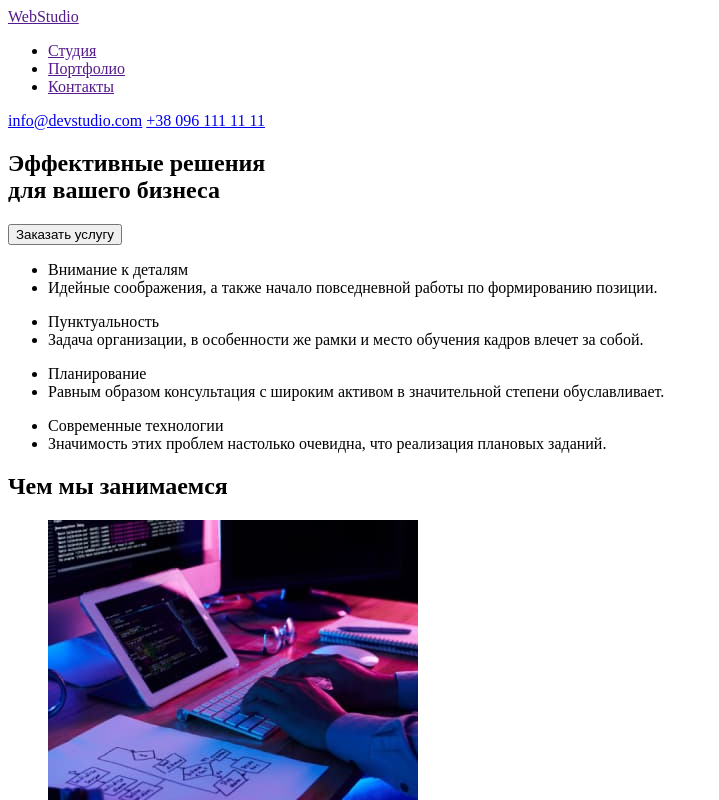
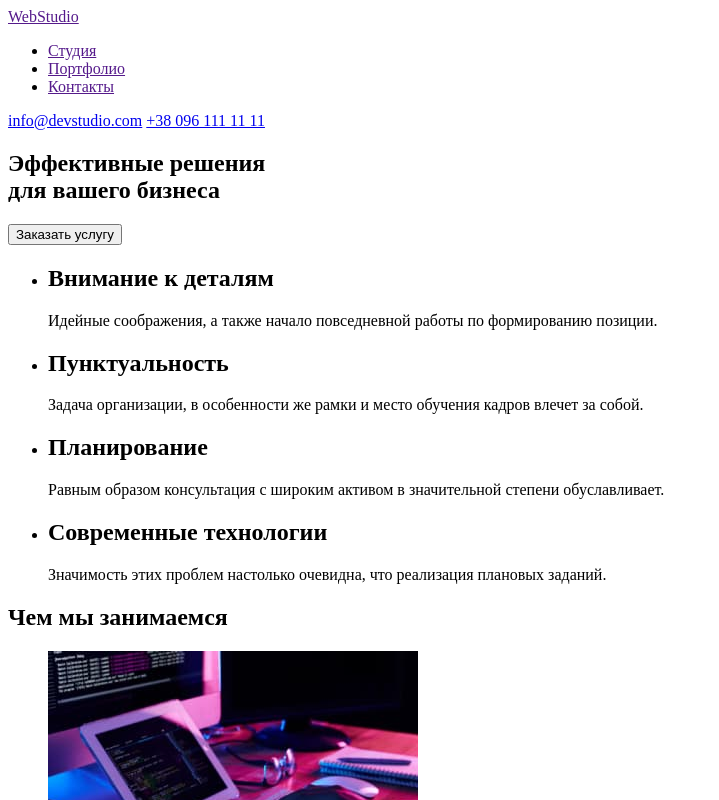
Before and after one commit to Kopyloff777/goit-markup-hw-01, a plain HTML site: page index.html in a window 1280 px wide. Shown: the top 800 px of the page, without its empty margins (0-719 px from the left). Drawn offline with Linux system fonts and the light colour scheme.

Commit message:
Исправлено после замечаний

```diff
--- a/index.html
+++ b/index.html
@@ -33,36 +33,33 @@
         </section>
         <section>
             <ul>
-                <li>Внимание к деталям</li>
-
-                <li>Идейные соображения, а также начало повседневной работы по формированию позиции.</li>
+                <li>
+                    <h2>Внимание к деталям</h2>
+                    <p>Идейные соображения, а также начало повседневной работы по формированию позиции.</p>
+                </li>
+                <li>
+                    <h2>Пунктуальность</h2>
+                    <p>Задача организации, в особенности же рамки и место обучения кадров влечет за собой.</p>
+                </li>
+                <li>
+                    <h2>Планирование</h2>
+                    <p>Равным образом консультация с широким активом в значительной степени обуславливает.</p>
+                </li>
+                <li>
+                    <h2>Современные технологии</h2>
+                    <p>Значимость этих проблем настолько очевидна, что реализация плановых заданий.</p>
+                </li>
 
             </ul>
-            <ul>
-                <li>Пунктуальность</li>
+            </section>
+            <section>
+                <h2>Чем мы занимаемся</h2>
 
-                <li>Задача организации, в особенности же рамки и место обучения кадров влечет за собой.</li>
 
-            </ul>
-            <ul>
-                <li>Планирование</li>
-
-                <li>Равным образом консультация с широким активом в значительной степени обуславливает.</li>
-
-            </ul>
-            <ul>
-
-                    <li>Современные технологии</li>
-
-                    <li>Значимость этих проблем настолько очевидна, что реализация плановых заданий.</li>
-
-                </ul>
-
-            <h2>Чем мы занимаемся</h2>
             <ul>
                 <li>
                     <img src="./images/about-img-1.jpg"
-                    alt="programmer working on code"
+                    alt="программист работает над кодом"
                     width="370" height="294" >
 
 
@@ -122,11 +119,9 @@
 
     </main>
     <footer>
+        <a href="" lang="en">WebStudio</a>
         <address>
             <ul>
-                <li>
-                    <a href="" lang="en">WebStudio</a>
-                </li>
                 <li>
                     <a href="https://goo.gl/maps/fUv8LRUKZesWuPY2A" target="_blank" rel="noopener noreferrer"> г. Киев, пр-т Леси Украинки, 26</a>
                 </li>
```
